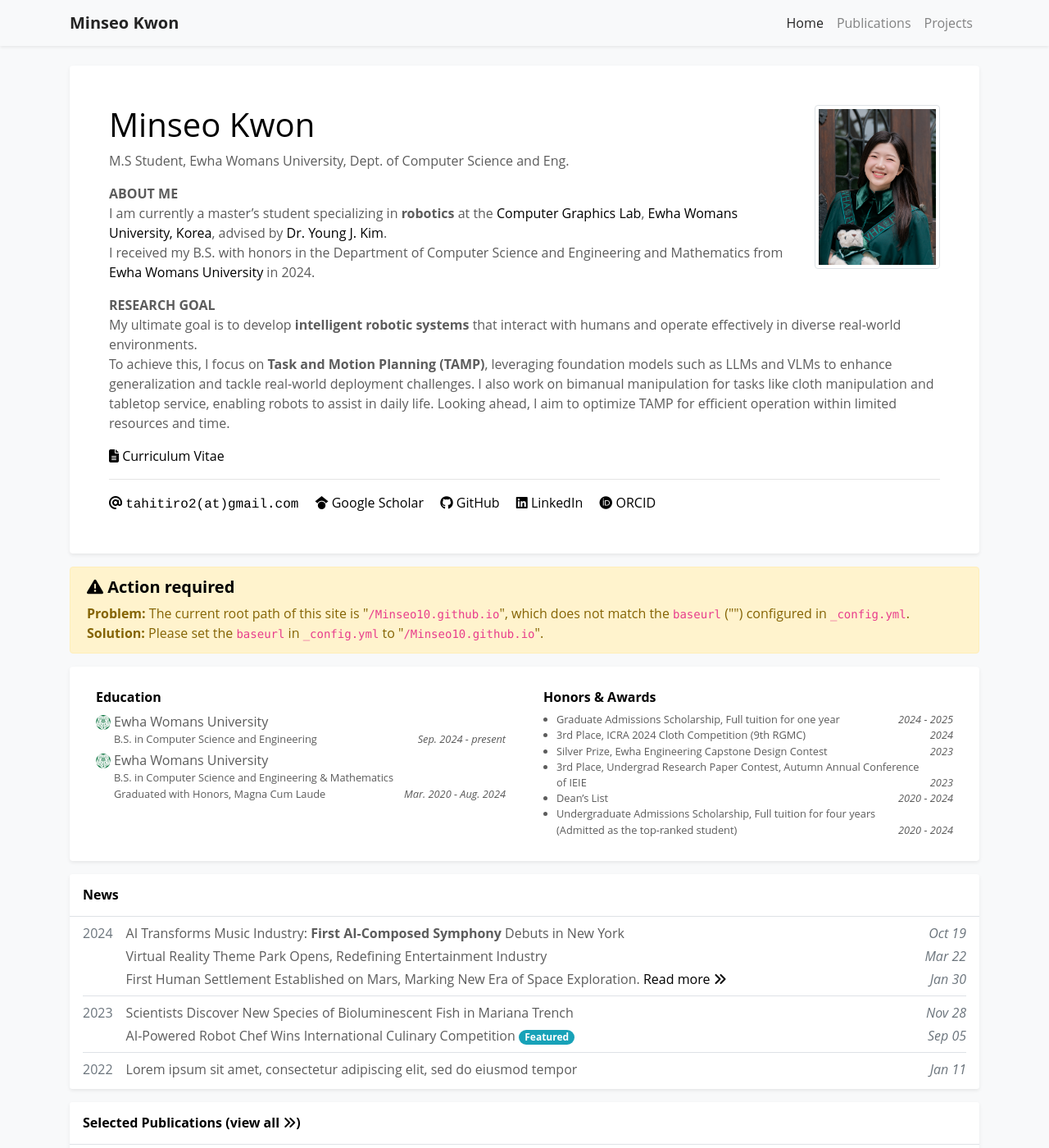
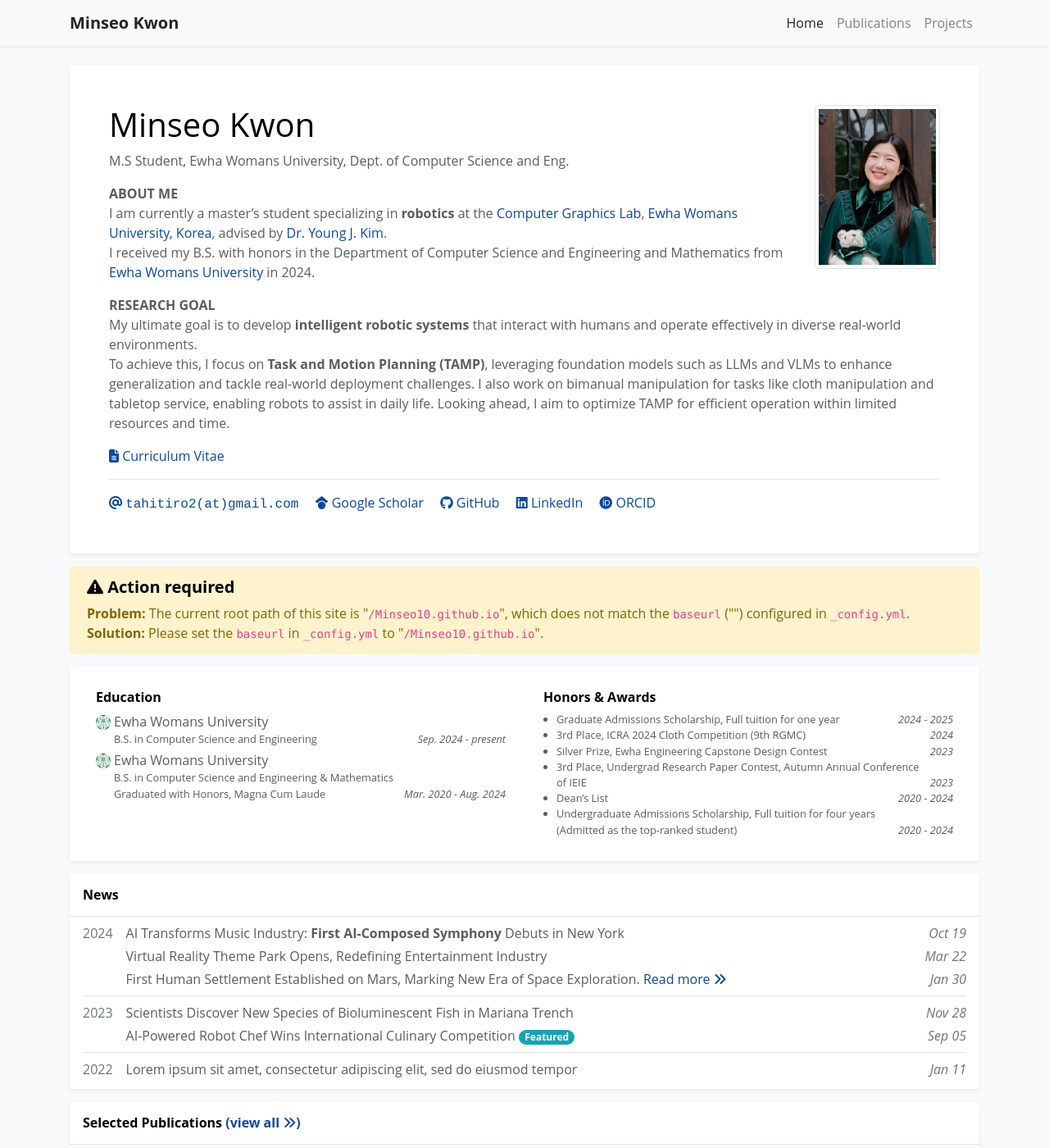
Before and after one commit to Minseo10/Minseo10.github.io, a Jekyll site: the page built from index.html, in a window 1280 px wide and 1400 px high. Shown: the whole window at 82% size. Built offline with Jekyll 4.4.1, drawn with Linux system fonts in a browser that asks for light colours; nearby versions of some CDN libraries; a style sheet for code colours, icons or effects is not loaded.

Commit message:
Update global.css

```diff
--- a/assets/css/global.css
+++ b/assets/css/global.css
@@ -13,13 +13,13 @@ h1, h2, h3, h4, h5, h6,
 }
 
 a {
-  color: black;
+  color: #0d47a1;
   -webkit-transition: 0.5s;
   -o-transition: 0.5s;
   transition: 0.5s;
 }
 a:hover, a:active, a:focus {
-  color: black;
+  color: #0d47a1;
   outline: none;
   text-decoration: underline;
 }
```
